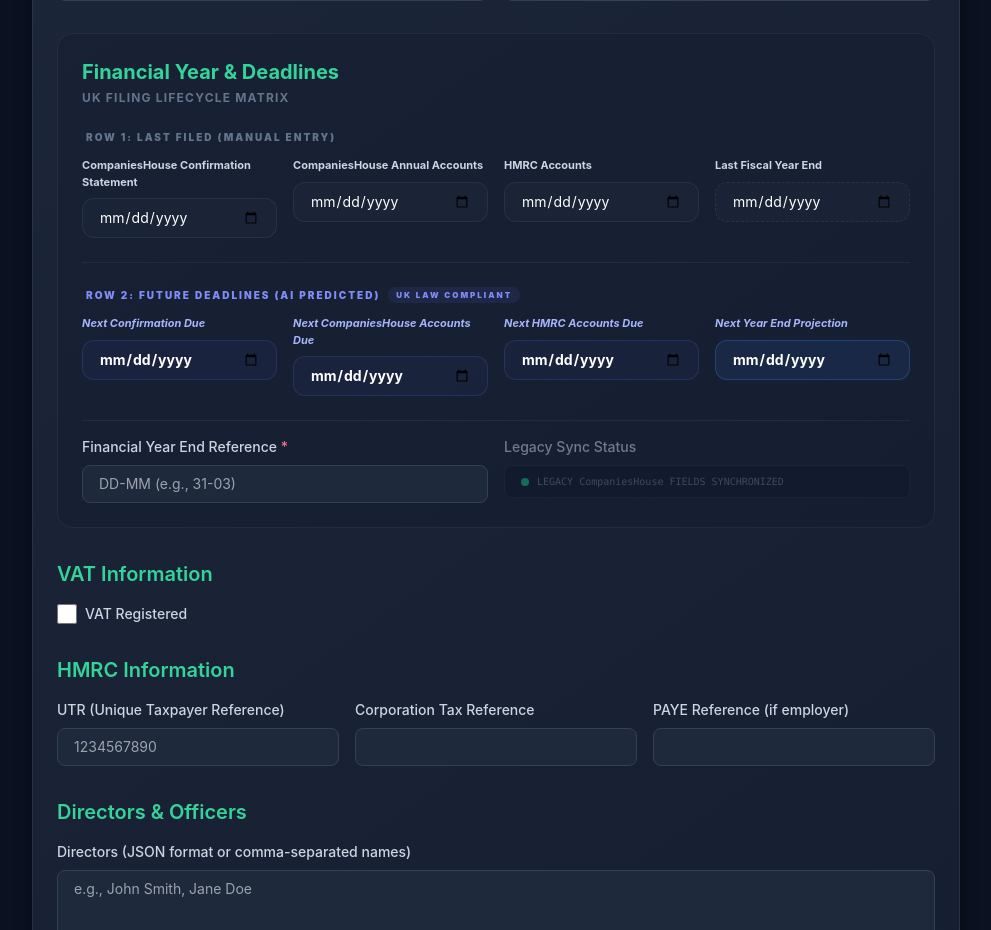
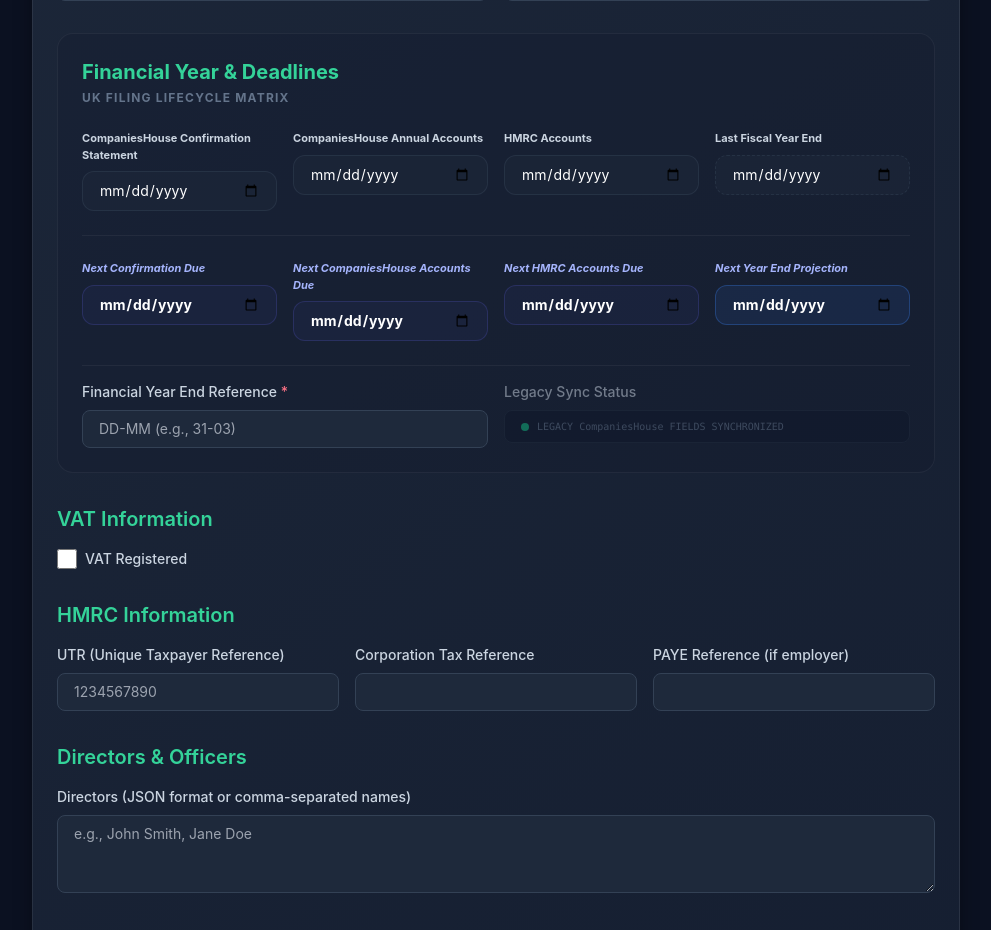
Before and after one commit to uhurutrade/UhurU_ERPCRM, a Next.js app: page /dashboard/company-settings in a window 1280 px wide. Shown: the part 1120-2050 px from the top of the page, without its empty margins (288-1279 px from the left). Built offline with nearby package versions, Linux system fonts and the light colour scheme; no server answers; the database is empty.

Commit message:
style: remove Row 1 and Row 2 labels from settings form

```diff
--- a/components/company-settings/company-settings-form.tsx
+++ b/components/company-settings/company-settings-form.tsx
@@ -431,7 +431,6 @@ Tu misión es transformar los datos crudos en inteligencia de negocio para minim
                 <div className="space-y-6">
                     {/* Row 1: Last Filed Status */}
                     <div>
-                        <label className="block text-[10px] font-black text-slate-500 uppercase tracking-[0.2em] mb-3 px-1">Row 1: Last Filed (Manual Entry)</label>
                         <div className="grid grid-cols-1 md:grid-cols-4 gap-4">
                             <div>
                                 <label className="block text-[11px] font-bold text-slate-300 mb-2">CompaniesHouse Confirmation Statement</label>
@@ -480,10 +479,6 @@ Tu misión es transformar los datos crudos en inteligencia de negocio para minim
 
                     {/* Row 2: Future Deadlines */}
                     <div>
-                        <label className="block text-[10px] font-black text-indigo-400 uppercase tracking-[0.2em] mb-3 px-1 flex items-center gap-2">
-                            Row 2: Future Deadlines (AI Predicted)
-                            <div className="px-2 py-0.5 bg-indigo-500/10 rounded-full text-[8px]">UK LAW COMPLIANT</div>
-                        </label>
                         <div className="grid grid-cols-1 md:grid-cols-4 gap-4">
                             <div>
                                 <label className="block text-[11px] font-bold text-indigo-300 mb-2 italic">Next Confirmation Due</label>
```
Also changed, not shown: prisma/seed.ts (+1 -1 lines).
